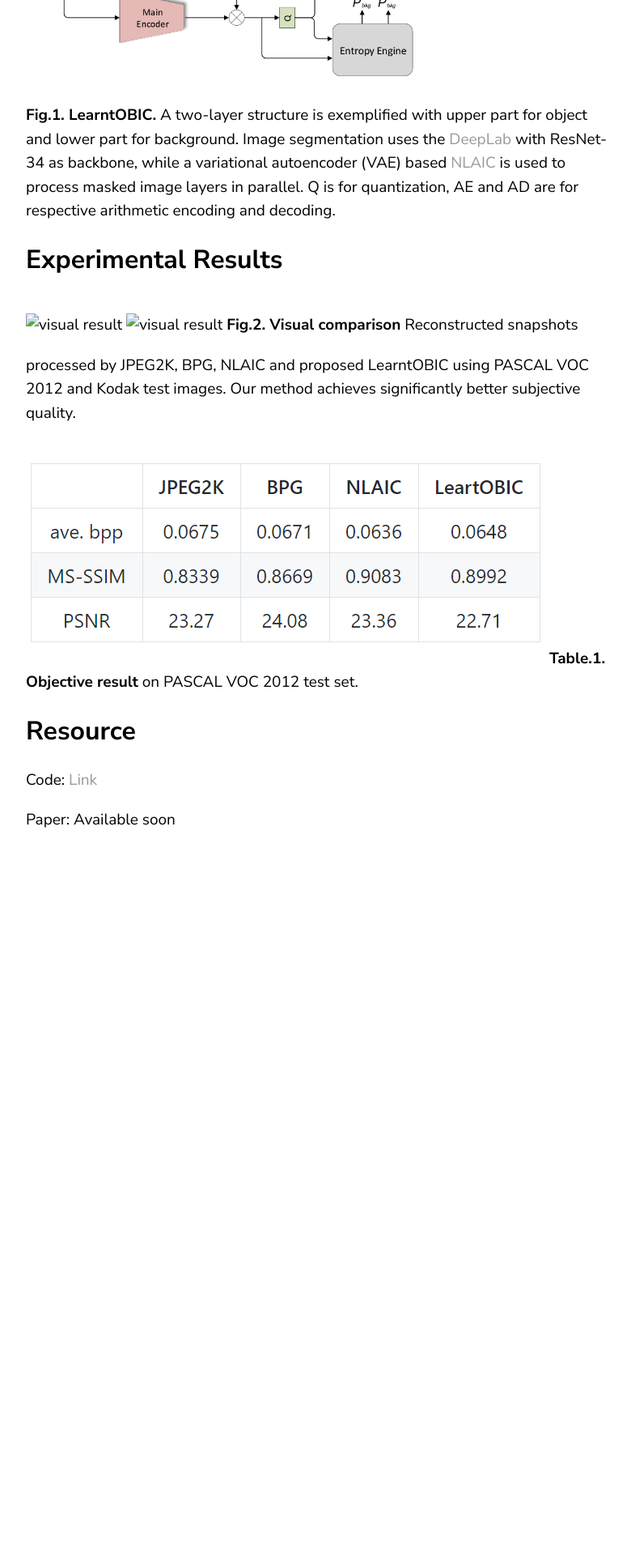
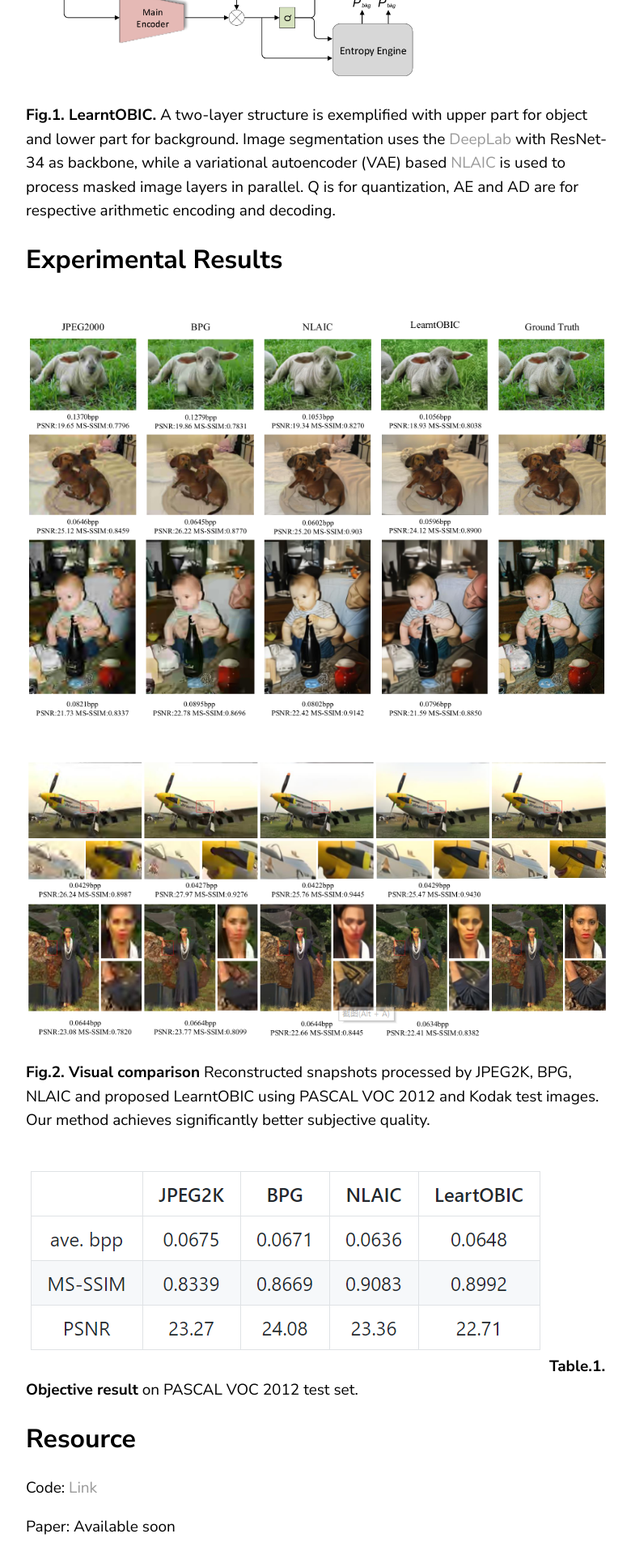
Before and after one commit to NJUVISION/Neural-Object-Coding, a Jekyll site: the page built from _posts/2019-06-30-coding-post.markdown, in a window 1280 px wide. Shown: the part 1748-3668 px from the top of the page at 81% size, without its empty margins (68-848 px from the left). Built offline with Jekyll 4.4.1, drawn with Linux system fonts in a browser that asks for light colours; before the commit the page ends 2794 px from its top, so only the background shows below that.

Commit message:
Update 2019-06-30-coding-post.markdown

```diff
--- a/_posts/2019-06-30-coding-post.markdown
+++ b/_posts/2019-06-30-coding-post.markdown
@@ -15,19 +15,18 @@ The Object-Based Image Coding (OBIC) that was extensively studied about two deca
 * Modularized functional components for supporting parallel processing and future extension (e.g., multiple image layers, different utility loss, substream extraction, etc)
 
 ## Framework
-![framework](https://github.com/NJUVISION/Neural-Object-Coding/blob/master/images/framework.png)
+![framework](https://njuvision.github.io/Neural-Object-Coding/images/framework.png)
 **Fig.1. LearntOBIC.** A two-layer structure is exemplified with upper part for object and lower part for background. Image segmentation uses the [DeepLab](https://arxiv.org/abs/1606.00915) with ResNet-34 as backbone, while a variational autoencoder (VAE) based [NLAIC](https://arxiv.org/abs/1910.06244) is used to process masked image layers in parallel. Q is for quantization, AE and AD are for respective arithmetic encoding and decoding.
 
 ## Experimental Results
-![visual result](../images/visualresult1.png)
-![visual result](../images/visualresult2.png)
+![visual result](https://njuvision.github.io/Neural-Object-Coding/images/visualresult1.png)
+![visual result](https://njuvision.github.io/Neural-Object-Coding/images/visualresult2.png)
 **Fig.2. Visual comparison** Reconstructed snapshots processed by JPEG2K, BPG, NLAIC and proposed LearntOBIC using PASCAL VOC 2012 and Kodak test images. Our method achieves significantly better subjective quality.
 
- ![](https://github.com/NJUVISION/Neural-Object-Coding/blob/master/images/objectresult.png)
+ ![](https://njuvision.github.io/Neural-Object-Coding/images/objectresult.png)
  **Table.1. Objective result** on PASCAL VOC 2012 test set.
 
 ## Resource
 Code: [Link](https://github.com/Qi-X/Object_Coding)
 
-
 Paper: Available soon
```
